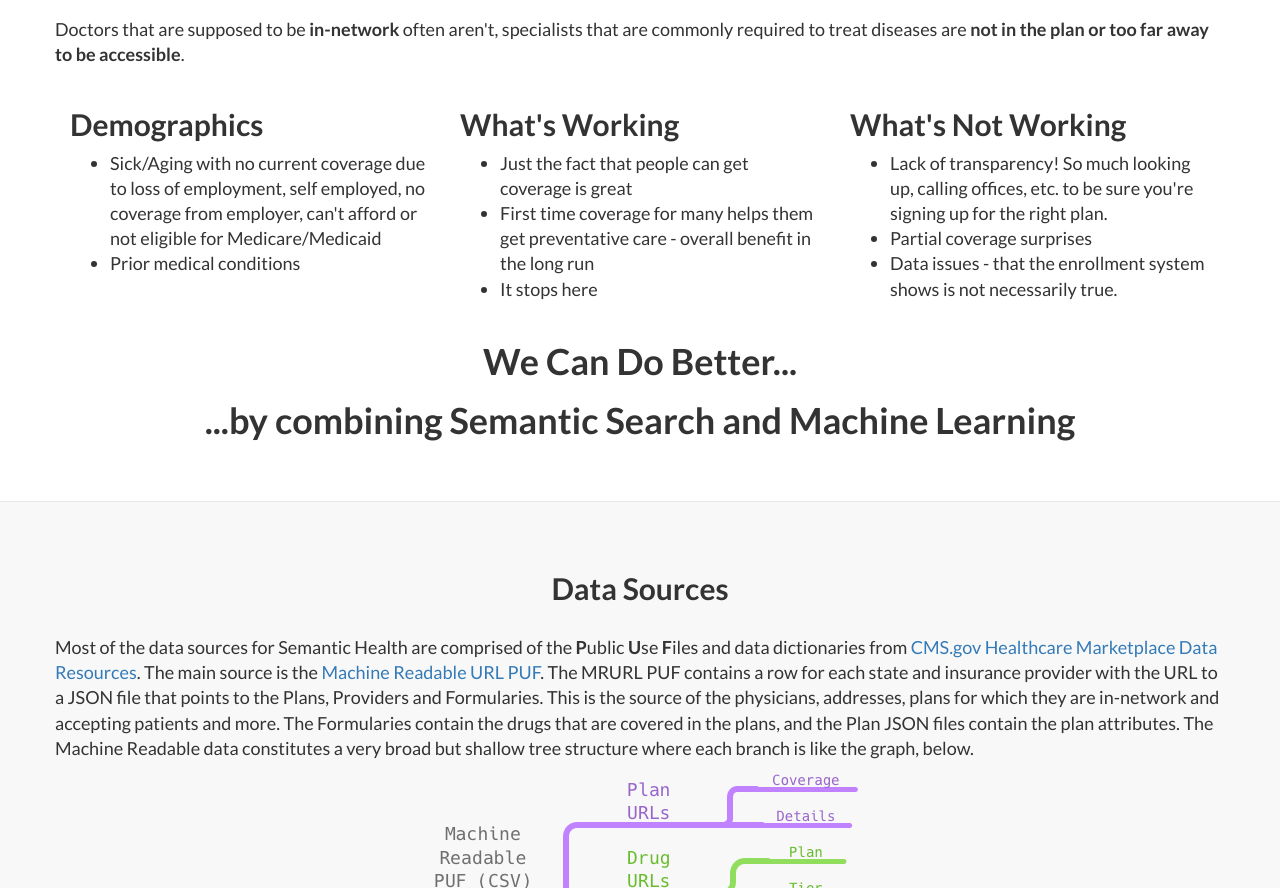
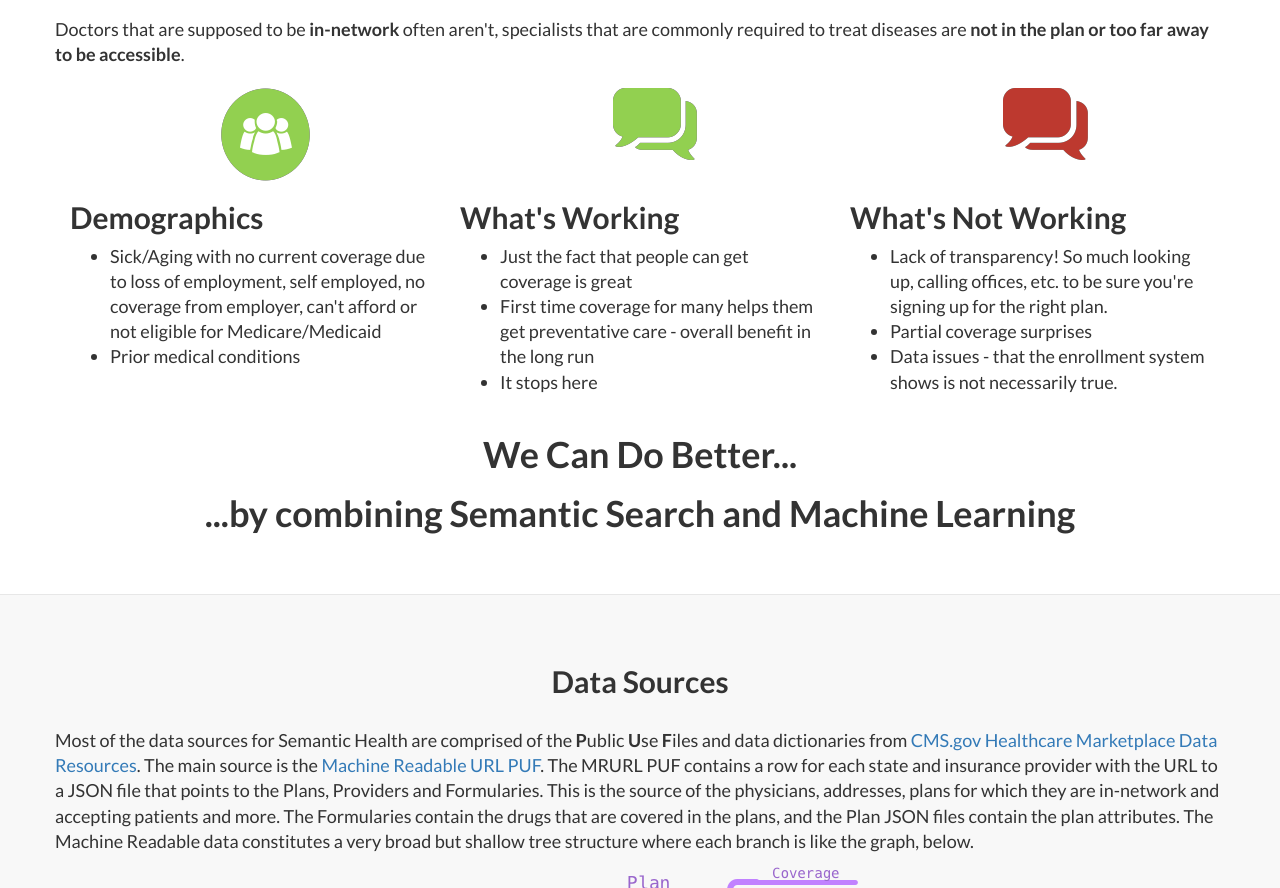
Before and after one commit to semantichealth/semantichealth.github.io, a plain HTML site: page index.html in a window 1280 px wide. Shown: the part 1247-2135 px from the top of the page. Drawn offline with nearby package versions, Linux system fonts and the light colour scheme.

Commit message:
Adding icons above problem columns

```diff
--- a/index.html
+++ b/index.html
@@ -119,9 +119,22 @@
               <p class="lead">Federal and State healthcare exchanges find the <b>data provided by insurers is incomplete</b> and the only way to get the facts is to manually track it down and <b>know to ask the right questions</b>.</p>
               <p class="lead">Doctors that are supposed to be <b>in-network</b> often aren't, specialists that are commonly required to treat diseases are <b>not in the plan or too far away to be accessible</b>.</p>
           </div>
-
+          <div class="container">
+              <div class="row">
+                  <div class="col-md-4">
+                      <img src="static/img/problem/people.png" class="img-responsive center-block" >
+                  </div>
+                  <div class="col-md-4">
+                      <img src="static/img/problem/green_balloon.png" class="img-responsive center-block" >
+                  </div>
+                  <div class="col-md-4">
+                      <img src="static/img/problem/red_balloon.png" class="img-responsive center-block" >
+                  </div>
+              </div>
+          </div>
             <div class="row">
               <div class="col-md-4">
+
                 <h2>Demographics</h2>
                 <ul class="lead">
                     <li>
@@ -147,6 +160,7 @@
                 </ul>
               </div>
               <div class="col-md-4">
+
                 <h2>What's Not Working</h2>
                 <ul class="lead">
                     <li>
```
Also changed, not shown: static/img/problem/green_balloon.png (added), static/img/problem/people.png (added), static/img/problem/questions.png, static/img/problem/red_balloon.png (added).
